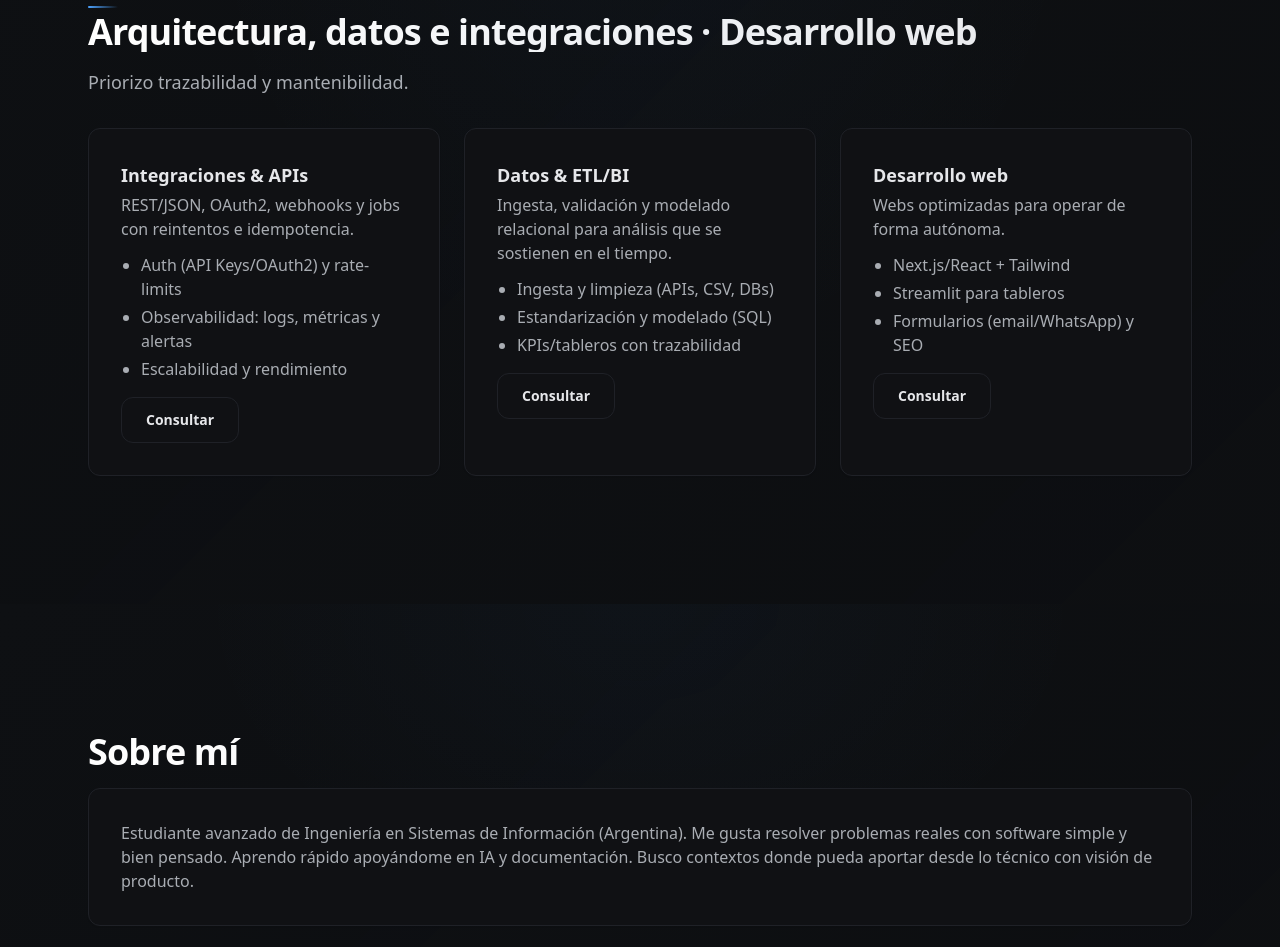
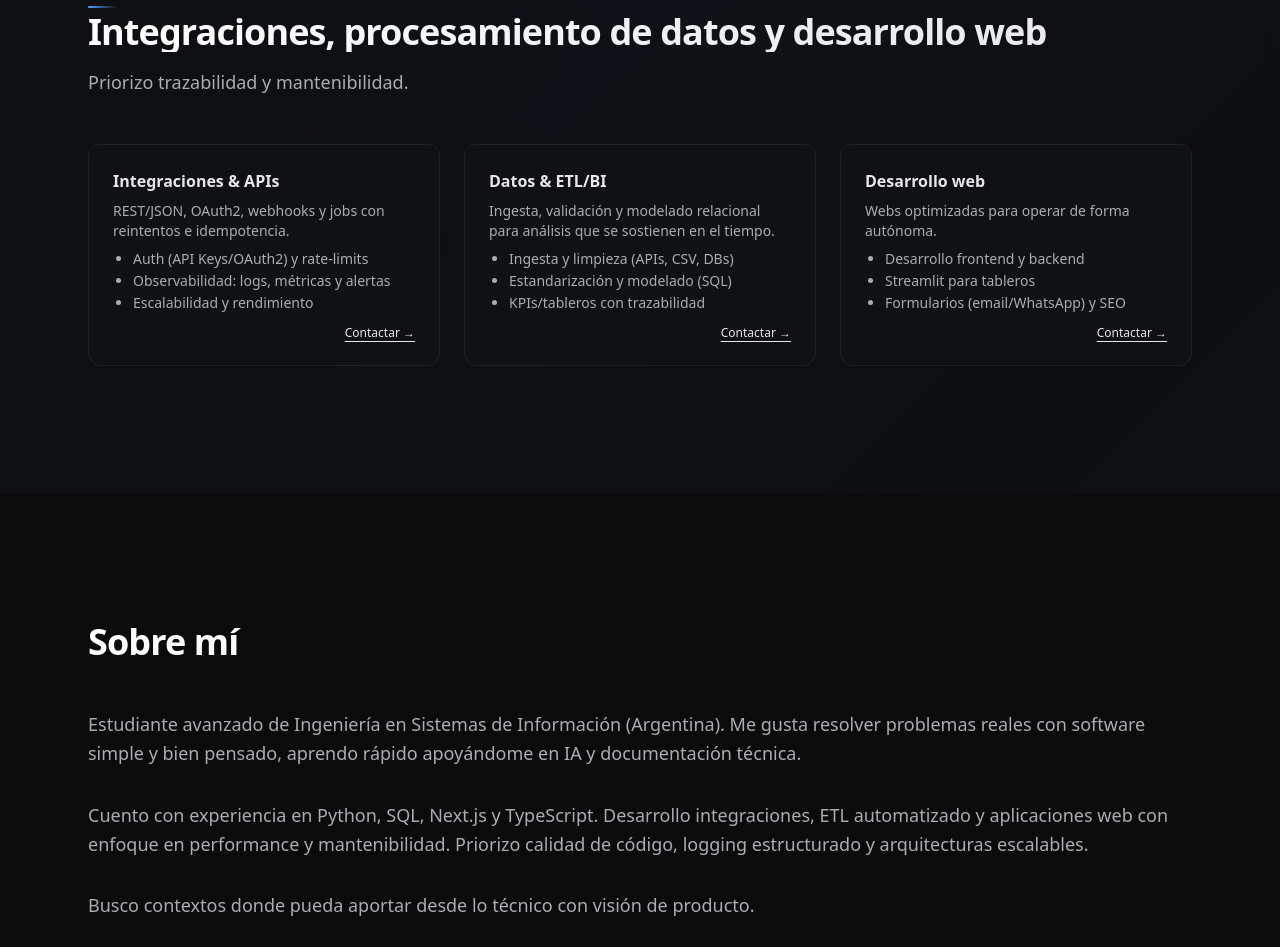
Before and after one commit to MatiasFormoso/nuevo-portfolio, a Next.js app: page / in a window 1280 px wide. Shown: the part 685-1632 px from the top of the page. Built offline with nearby package versions, Linux system fonts and the light colour scheme.

Commit message:
fix: restaurar cambios revertidos - Services con 'Lo que hago', About completo, Header con 'Servicios'

```diff
--- a/src/components/sections/About.tsx
+++ b/src/components/sections/About.tsx
@@ -1,16 +1,28 @@
 export default function About() {
   return (
-    <section id="about" className="band band-alt anchor-section">
+    <section id="about" className="band band-base anchor-section">
       <div className="container section">
-        <h2 className="stitle">Sobre mí</h2>
+        <div className="max-w-6xl">
+          <h2 className="stitle">Sobre mí</h2>
 
-        <div className="mt-4 card card-hover">
-          <p className="text-[color:var(--muted)]">
-            Estudiante avanzado de Ingeniería en Sistemas de Información (Argentina).
-            Me gusta resolver problemas reales con software simple y bien pensado.
-            Aprendo rápido apoyándome en IA y documentación. Busco contextos donde pueda
-            aportar desde lo técnico con visión de producto.
-          </p>
+          <div className="mt-12">
+            <div className="space-y-8 text-lg text-[color:var(--muted)] leading-relaxed">
+              <p>
+                Estudiante avanzado de Ingeniería en Sistemas de Información (Argentina).
+                Me gusta resolver problemas reales con software simple y bien pensado,
+                aprendo rápido apoyándome en IA y documentación técnica.
+              </p>
+              <p>
+                Cuento con experiencia en Python, SQL, Next.js y TypeScript. Desarrollo
+                integraciones, ETL automatizado y aplicaciones web con enfoque
+                en performance y mantenibilidad. Priorizo calidad de código, logging
+                estructurado y arquitecturas escalables.
+              </p>
+              <p>
+                Busco contextos donde pueda aportar desde lo técnico con visión de producto.
+              </p>
+            </div>
+          </div>
         </div>
       </div>
     </section>
--- a/src/components/sections/Services.tsx
+++ b/src/components/sections/Services.tsx
@@ -1,4 +1,8 @@
+"use client";
+
 import { CONFIG } from "@/lib/config";
+import { AnimatedGrid, AnimatedItem } from "@/components/AnimatedSection";
+import { motion } from "framer-motion";
 
 type Service = { title: string; blurb: string; bullets: string[] };
 
@@ -26,7 +30,7 @@ const SERVICES: Service[] = [
     title: "Desarrollo web",
     blurb: "Webs optimizadas para operar de forma autónoma.",
     bullets: [
-      "Next.js/React + Tailwind",
+      "Desarrollo frontend y backend",
       "Streamlit para tableros",
       "Formularios (email/WhatsApp) y SEO",
     ],
@@ -37,31 +41,41 @@ export default function Services() {
   return (
     <section id="services" className="band band-alt">
       <div className="container section">
-        <p className="eyebrow">Servicios</p>
-        <h2 className="stitle">Arquitectura, datos e integraciones · Desarrollo web</h2>
+        <div className="max-w-6xl">
+          <p className="eyebrow">Lo que hago</p>
+          <h2 className="stitle">
+              Integraciones, procesamiento de datos y desarrollo web
+          </h2>
           <p className="sdesc">Priorizo trazabilidad y mantenibilidad.</p>
+        </div>
 
-        <div className="mt-8 grid gap-6 md:grid-cols-3">
+        <AnimatedGrid className="mt-8 sm:mt-10 md:mt-12 grid gap-4 sm:gap-6 md:gap-6 grid-cols-1 md:grid-cols-3">
           {SERVICES.map((s) => (
-            <div key={s.title} className="card card-hover">
-              <h3 className="text-lg font-semibold">{s.title}</h3>
-              <p className="mt-1 text-[color:var(--muted)]">{s.blurb}</p>
-              <ul className="mt-3 list-disc space-y-1 pl-5 text-[color:var(--muted)]">
+            <AnimatedItem key={s.title}>
+              <div className="card card-hover h-full flex flex-col p-4 sm:p-5 md:p-6">
+                <div className="flex-1">
+                  <h3 className="text-base font-semibold">{s.title}</h3>
+                  <p className="mt-2 text-sm text-[color:var(--muted)]">{s.blurb}</p>
+                  <ul className="mt-2 list-disc space-y-0.5 pl-5 text-sm text-[color:var(--muted)]">
                     {s.bullets.map((b) => (
                       <li key={b}>{b}</li>
                     ))}
                   </ul>
-              <div className="mt-4">
-                <a
+                </div>
+                <div className="mt-3 flex justify-end">
+                  <motion.a
+                    whileHover={{ scale: 1.02 }}
+                    whileTap={{ scale: 0.98 }}
                     href="#contact"
-                  className="btn border border-[color:var(--border)] hover:bg-[#1A1A1F]"
+                    className="text-xs underline underline-offset-4 hover:no-underline hover:text-white/90 transition-all duration-200"
                   >
-                  Consultar
-                </a>
+                    Contactar →
+                  </motion.a>
                 </div>
               </div>
+            </AnimatedItem>
           ))}
-        </div>
+        </AnimatedGrid>
       </div>
     </section>
   );
--- a/src/lib/config.ts
+++ b/src/lib/config.ts
@@ -24,7 +24,7 @@ export const CONFIG = {
     github: "https://github.com/MatiasFormoso",
   },
   nav: [
-    { href: "#services", label: "Lo que hago" },
+    { href: "#services", label: "Servicios" },
     { href: "#about", label: "Sobre mí" },
     { href: "#projects", label: "Proyectos" },
     { href: "#contact", label: "Contacto" },
```
Lines whose indentation alone changed are shown as unchanged.
